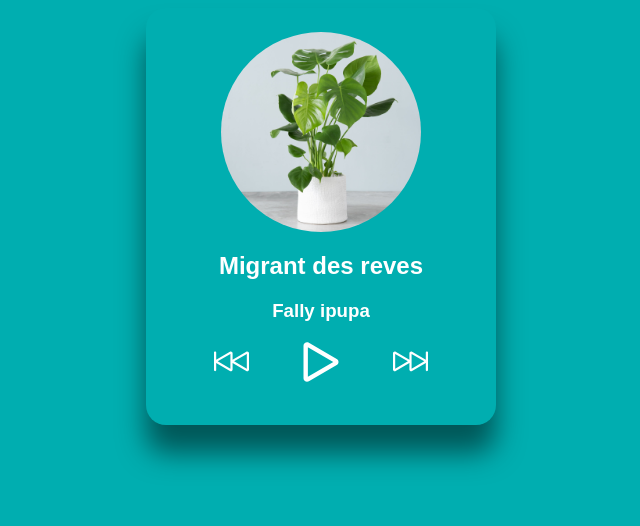
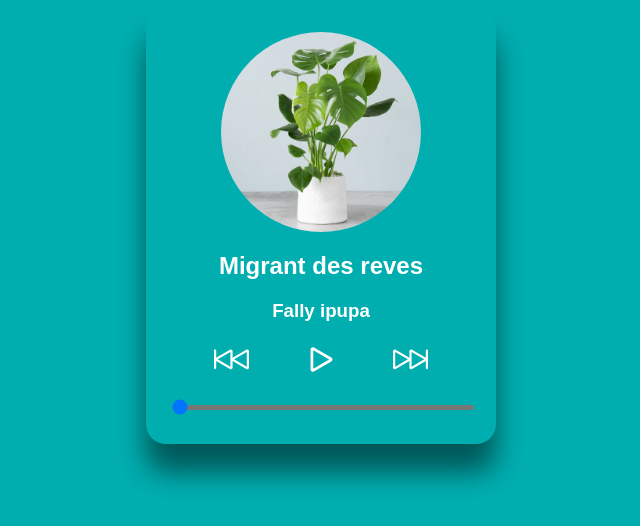
Before and after one commit to Omer-alt/Audio-player, a React (Create React App) app: page / in a window 1280 px wide. Shown: the top 526 px of the page, without its empty margins (319-959 px from the left). Built offline with nearby package versions, Linux system fonts and the light colour scheme.

Commit message:
adding UI playback progress

```diff
--- a/src/components/AudioPlayer.js
+++ b/src/components/AudioPlayer.js
@@ -1,4 +1,4 @@
-import React, { useState, useEffect, useRef } from "react";
+import React, { useState, useEffect, useRef, useCallback } from "react";
 import AudioControls from './AudioControls';
 
 import '../styles/AudioPlayer.css';
@@ -20,7 +20,7 @@ function AudioPlayer({tracks}){
 
     const { duration } = audioRef.current;
 
-    const startTimer = () => {
+    const startTimer = useCallback(() => {
         // Clear any timers already running
         clearInterval(intervalRef.current);
 
@@ -31,7 +31,7 @@ function AudioPlayer({tracks}){
             setTrackProgress(audioRef.current.currentTime);
           }
         }, [1000]);
-    };
+    },[trackIndex, intervalRef]);
 
 
     const toPrevTrack = () =>{
@@ -54,6 +54,7 @@ function AudioPlayer({tracks}){
     useEffect(()=>{
         if (isPlaying){
             audioRef.current.play();
+            startTimer();
         } else {
             audioRef.current.pause();
         }
@@ -80,6 +81,27 @@ function AudioPlayer({tracks}){
         }
     },[trackIndex]);
 
+    //handle scrobbing
+    const onScrub = (value) =>{
+        clearInterval(intervalRef.current);
+
+        audioRef.current.currentTime = value;
+        setTrackProgress(audioRef.current.currentTime);
+    }
+
+    const onScrubEnd = (value) =>{
+        if (!isPlaying){
+            setIsPlaying(true);
+        }
+        startTimer();
+    }
+
+    // add style in the playback progress
+    const currentPercentage = duration ? `${(trackProgress / duration) * 100}%` : '0%';
+    const trackStyling = `
+        -webkit-gradient(linear, 0% 0%, 100% 0%, color-stop(${currentPercentage}, #fff), color-stop(${currentPercentage}, #777))
+    `;
+
     return(
         <div className="audio-player">
             <div className="track-info">
@@ -96,6 +118,18 @@ function AudioPlayer({tracks}){
                     onNextClick={toNextTrack}
                     onPlayPauseClick={setIsPlaying}
                 />
+                <input
+                    type="range"
+                    value={trackProgress}
+                    step="1"
+                    min="0"
+                    max={duration? duration : `${duration}`}
+                    className="progress"
+                    onChange={(e) =>{onScrub(e.target.value)}}
+                    onMouseUp={onScrubEnd}
+                    onKeyUp={onScrubEnd}
+                    style={{background:trackStyling}}
+                />
             </div>
         </div>
     );
--- a/src/styles/AudioControls.css
+++ b/src/styles/AudioControls.css
@@ -13,8 +13,8 @@
 
 .audio-controls .play svg,
 .audio-controls .pause svg {
-    width: 40px;
-    height: 40px;
+    width: 25px;
+    height: 25px;
 }
 
 .audio-controls path {
--- a/src/styles/AudioPlayer.css
+++ b/src/styles/AudioPlayer.css
@@ -50,3 +50,14 @@ button {
     font-weight: 300;
     margin-top: 0;
 }
+
+input[type=range]{
+    height: 5px;
+	-webkit-appearance: none;
+	width: 100%;
+	margin-bottom: 10px;
+	border-radius: 8px;
+	background: #3b7677;
+	transition: background 0.2s ease;
+	cursor: pointer;
+}
```
